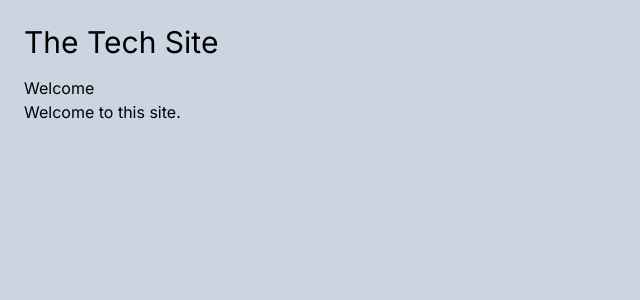
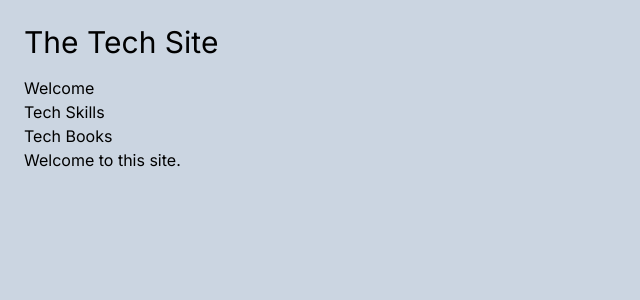
Before and after one commit to edwardtanguay/et454-nextjs-site, a Next.js app: page / in a window 1280 px wide. Shown: the top 300 px of the page, without its empty margins (0-640 px from the left). Built offline with nearby package versions, Linux system fonts and the light colour scheme.

Commit message:
nav works on all pages

```diff
--- a/src/components/Nav.tsx
+++ b/src/components/Nav.tsx
@@ -7,6 +7,12 @@ export const Nav = () => {
 				<li>
 					<Link href="/">Welcome</Link>
 				</li>
+				<li>
+					<Link href="/techskills">Tech Skills</Link>
+				</li>
+				<li>
+					<Link href="/techbooks">Tech Books</Link>
+				</li>
 			</ul>
 		</nav>
 	)
```
